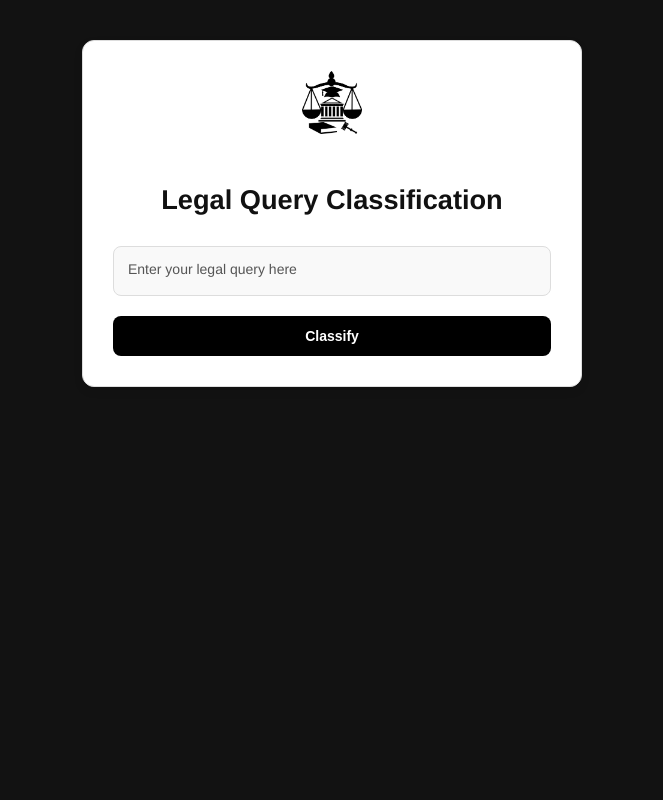
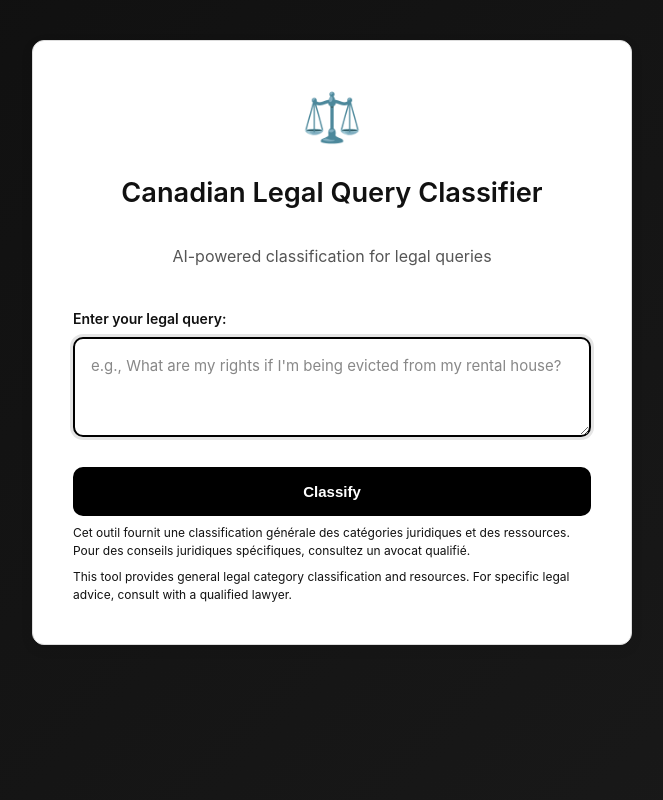
Before and after one commit to elmlijiO-O/LegalBot, a Flask app: page / in a window 1280 px wide. Shown: the whole page, without its empty margins (308-971 px from the left). Run offline with Flask 3, Linux system fonts and the light colour scheme; parts of the project's set-up code (start-up, migrations or seed data) failed here and were passed over.

Commit message:
added resources , and improved ui

```diff
--- a/app.py
+++ b/app.py
@@ -7,6 +7,168 @@ from datetime import datetime
 
 app = Flask(__name__)
 LOG_FILE = 'query_log.csv'
+
+#add your dictionary here
+CATEGORY_TRANSLATIONS = {
+    "Droit de la famille": "Family Law",
+    "Droit immobilier": "Housing Law",
+    "Droit financier": "Financial Law",
+    "Droit pénal": "Justice and Criminal Law",
+    "Droit des étrangers": "Immigration Law",
+    "Droit de la protection sociale": "Social Protection Law",
+    "Droit du travail": "Employment Law"
+}
+fr_LEGAL_RESOURCES = {
+    "Droit de la famille": {
+        "title": "Ressources en Droit de la Famille",
+        "links": [
+            {"name": "Loi sur le divorce / Divorce Act", "url": "https://laws-lois.justice.gc.ca/fra/lois/d-3.4/"},
+            {"name": "Droit de la famille Ontario / Family Law Ontario", "url": "https://www.ontario.ca/fr/page/droit-de-la-famille"},
+            {"name": "Justice Canada - Droit de la famille", "url": "https://www.justice.gc.ca/fra/df-fl/"},
+            {"name": "Aide juridique Ontario - Droit de la famille", "url": "https://www.legalaid.on.ca/fr/services/droit-de-la-famille/"},
+            {"name": "Tribunal de la famille", "url": "https://www.ontariocourts.ca/ocj/fr/"}
+        ]
+    },
+    "Droit immobilier": {
+        "title": "Ressources en Droit immobilier",
+        "links": [
+            {"name": "Loi sur la location résidentielle / Residential Tenancies Act", "url": "https://www.ontario.ca/fr/lois/loi/06r17"},
+            {"name": "Commission du logement locatif / Landlord and Tenant Board", "url": "https://tribunalsontario.ca/ltb/"},
+            {"name": "Droits des locataires Ontario", "url": "https://www.ontario.ca/fr/page/droits-des-locataires"},
+            {"name": "FRAPRU - Défense des droits en logement", "url": "https://www.frapru.qc.ca/"},
+            {"name": "Régie du logement Québec", "url": "https://www.tal.gouv.qc.ca/fr"}
+        ]
+    },
+    "Droit financier": {
+        "title": "Ressources en Droit financier",
+        "links": [
+            {"name": "Loi sur la protection du consommateur", "url": "https://www.ontario.ca/fr/lois/loi/02c30"},
+            {"name": "Bureau du surintendant des institutions financières", "url": "https://www.osfi-bsif.gc.ca/fra/"},
+            {"name": "Agence de la consommation en matière financière", "url": "https://www.canada.ca/fr/agence-consommation-matiere-financiere.html"},
+            {"name": "Loi sur la faillite et l'insolvabilité", "url": "https://laws-lois.justice.gc.ca/fra/lois/b-3/"},
+            {"name": "Commission des services financiers de l'Ontario", "url": "https://www.fsco.gov.on.ca/fr/"}
+        ]
+    },
+    "Droit pénal": {
+        "title": "Ressources en Droit pénal",
+        "links": [
+            {"name": "Code criminel du Canada", "url": "https://laws-lois.justice.gc.ca/fra/lois/c-46/"},
+            {"name": "Charte canadienne des droits et libertés", "url": "https://laws-lois.justice.gc.ca/fra/const/page-12.html"},
+            {"name": "Cour suprême du Canada", "url": "https://www.scc-csc.ca/home-accueil-fra.aspx"},
+            {"name": "Aide juridique Ontario - Droit criminel", "url": "https://www.legalaid.on.ca/fr/services/droit-criminel/"},
+            {"name": "Tribunaux de l'Ontario", "url": "https://www.ontariocourts.ca/ocj/fr/"},
+            {"name": "Association du Barreau canadien", "url": "https://www.cba.org/"}
+        ]
+    },
+    "Droit des étrangers": {
+        "title": "Ressources en Droit des étrangers ",
+        "links": [
+            {"name": "Loi sur l'immigration et la protection des réfugiés", "url": "https://laws-lois.justice.gc.ca/fra/lois/i-2.5/"},
+            {"name": "Immigration, Réfugiés et Citoyenneté Canada", "url": "https://www.canada.ca/fr/immigration-refugies-citoyennete.html"},
+            {"name": "Commission de l'immigration et du statut de réfugié", "url": "https://irb-cisr.gc.ca/fr/"},
+            {"name": "Aide juridique Ontario - Immigration", "url": "https://www.legalaid.on.ca/fr/services/droit-immigration-refugies/"},
+            {"name": "Table de concertation des organismes au service des personnes réfugiées et immigrantes", "url": "https://tcri.qc.ca/"}
+        ]
+    },
+    "Droit de la protection sociale": {
+        "title": "Ressources en Droit de la protection sociale",
+        "links": [
+            {"name": "Loi canadienne sur la santé", "url": "https://laws-lois.justice.gc.ca/fra/lois/c-6/"},
+            {"name": "Régime de pensions du Canada", "url": "https://www.canada.ca/fr/services/prestations/pensionspubliques/rpc.html"},
+            {"name": "Assurance-emploi", "url": "https://www.canada.ca/fr/services/prestations/ae.html"},
+            {"name": "Programme Ontario au travail", "url": "https://www.ontario.ca/fr/page/aide-sociale-ontario-au-travail"},
+            {"name": "Sécurité de la vieillesse", "url": "https://www.canada.ca/fr/services/prestations/pensionspubliques/rpc/securite-vieillesse.html"},
+            {"name": "Prestations pour enfants", "url": "https://www.canada.ca/fr/agence-revenu/services/prestations-enfants-familles.html"}
+        ]
+    },
+    "Droit du travail": {
+        "title": "Ressources en Droit du Travail",
+        "links": [
+            {"name": "Code canadien du travail", "url": "https://laws-lois.justice.gc.ca/fra/lois/l-2/"},
+            {"name": "Loi sur les normes d'emploi (Ontario)", "url": "https://www.ontario.ca/fr/lois/loi/00e41"},
+            {"name": "Ministère du Travail - Normes d'emploi", "url": "https://www.ontario.ca/fr/page/normes-demploi"},
+            {"name": "Code des droits de la personne", "url": "https://www.ohrc.on.ca/fr/le-code-des-droits-de-la-personne-de-lontario"},
+            {"name": "Commission des relations de travail Ontario", "url": "https://www.olrb.gov.on.ca/"},
+            {"name": "Santé et sécurité au travail", "url": "https://www.ontario.ca/fr/page/sante-et-securite-au-travail"}
+        ]
+    }
+}
+
+en_LEGAL_RESOURCES = {
+    "Droit de la famille": {
+        "title": "Family Law Resources",
+        "links": [
+            {"name": "Divorce Act", "url": "https://laws-lois.justice.gc.ca/fra/lois/d-3.4/"},
+            {"name": "Family Law Ontario", "url": "https://www.ontario.ca/fr/page/droit-de-la-famille"},
+            {"name": "Justice Canada - Family Law", "url": "https://www.justice.gc.ca/fra/df-fl/"},
+            {"name": "Legal Aid Ontario - Family Law", "url": "https://www.legalaid.on.ca/fr/services/droit-de-la-famille/"},
+            {"name": "Family Court", "url": "https://www.ontariocourts.ca/ocj/fr/"}
+        ]
+    },
+    "Droit immobilier": {
+        "title": "Housing Law Resources",
+        "links": [
+            {"name": "Residential Tenancies Act", "url": "https://www.ontario.ca/fr/lois/loi/06r17"},
+            {"name": "Landlord and Tenant Board", "url": "https://tribunalsontario.ca/ltb/"},
+            {"name": "Ontario Tenants' Rights", "url": "https://www.ontario.ca/fr/page/droits-des-locataires"},
+            {"name": "FRAPRU - Housing Rights Advocacy", "url": "https://www.frapru.qc.ca/"},
+            {"name": "Québec Rental Board", "url": "https://www.tal.gouv.qc.ca/fr"}
+        ]
+    },
+    "Droit financier": {
+        "title": "Financial and Legal Resources",
+        "links": [
+            {"name": "Consumer Protection Act", "url": "https://www.ontario.ca/fr/lois/loi/02c30"},
+            {"name": "Office of the Superintendent of Financial Institutions", "url": "https://www.osfi-bsif.gc.ca/fra/"},
+            {"name": "Financial Consumer Agency of Canada", "url": "https://www.canada.ca/fr/agence-consommation-matiere-financiere.html"},
+            {"name": "Bankruptcy and Insolvency Act", "url": "https://laws-lois.justice.gc.ca/fra/lois/b-3/"},
+            {"name": "Ontario Financial Services Commission", "url": "https://www.fsco.gov.on.ca/fr/"}
+        ]
+    },
+    "Droit pénal": {
+        "title": "Justice System Resources",
+        "links": [
+            {"name": "Canadian Criminal Code", "url": "https://laws-lois.justice.gc.ca/fra/lois/c-46/"},
+            {"name": "Canadian Charter of Rights and Freedoms", "url": "https://laws-lois.justice.gc.ca/fra/const/page-12.html"},
+            {"name": "Supreme Court of Canada", "url": "https://www.scc-csc.ca/home-accueil-fra.aspx"},
+            {"name": "Legal Aid Ontario - Criminal Law", "url": "https://www.legalaid.on.ca/fr/services/droit-criminel/"},
+            {"name": "Ontario Courts", "url": "https://www.ontariocourts.ca/ocj/fr/"},
+            {"name": "Canadian Bar Association", "url": "https://www.cba.org/"}
+        ]
+    },
+    "Droit des étrangers": {
+        "title": "Immigration Resources",
+        "links": [
+            {"name": "Immigration and Refugee Protection Act", "url": "https://laws-lois.justice.gc.ca/fra/lois/i-2.5/"},
+            {"name": "Immigration, Refugees and Citizenship Canada", "url": "https://www.canada.ca/fr/immigration-refugies-citoyennete.html"},
+            {"name": "Immigration and Refugee Board of Canada", "url": "https://irb-cisr.gc.ca/fr/"},
+            {"name": "Legal Aid Ontario - Immigration", "url": "https://www.legalaid.on.ca/fr/services/droit-immigration-refugies/"},
+            {"name": "Table of Refugee and Immigrant Service Organizations", "url": "https://tcri.qc.ca/"}
+        ]
+    },
+    "Droit de la protection sociale": {
+        "title": "Social Protection Resources",
+        "links": [
+            {"name": "Canada Health Act", "url": "https://laws-lois.justice.gc.ca/fra/lois/c-6/"},
+            {"name": "Canada Pension Plan", "url": "https://www.canada.ca/fr/services/prestations/pensionspubliques/rpc.html"},
+            {"name": "Employment Insurance", "url": "https://www.canada.ca/fr/services/prestations/ae.html"},
+            {"name": "Ontario Works Program", "url": "https://www.ontario.ca/fr/page/aide-sociale-ontario-au-travail"},
+            {"name": "Old Age Security", "url": "https://www.canada.ca/fr/services/prestations/pensionspubliques/rpc/securite-vieillesse.html"},
+            {"name": "Child Benefits", "url": "https://www.canada.ca/fr/agence-revenu/services/prestations-enfants-familles.html"}
+        ]
+    },
+    "Droit du travail": {
+        "title": "Employment Law Resources",
+        "links": [
+            {"name": "Canada Labour Code", "url": "https://laws-lois.justice.gc.ca/fra/lois/l-2/"},
+            {"name": "Employment Standards Act (Ontario)", "url": "https://www.ontario.ca/fr/lois/loi/00e41"},
+            {"name": "Ministry of Labour - Employment Standards", "url": "https://www.ontario.ca/fr/page/normes-demploi"},
+            {"name": "Human Rights Code", "url": "https://www.ohrc.on.ca/fr/le-code-des-droits-de-la-personne-de-lontario"},
+            {"name": "Ontario Labour Relations Board", "url": "https://www.olrb.gov.on.ca/"},
+            {"name": "Occupational Health and Safety", "url": "https://www.ontario.ca/fr/page/sante-et-securite-au-travail"}
+        ]
+    }
+}
 if not os.path.exists(LOG_FILE):
     with open(LOG_FILE, mode='w', newline='', encoding='utf-8') as file:
         writer = csv.writer(file)
@@ -29,17 +191,33 @@ def classify():
     except Exception as e:
         return render_template('index.html', result={'error': f'Error: {str(e)}'})
 
-
+    #log the query
     with open(LOG_FILE, mode='a', newline='', encoding='utf-8') as file:
         writer = csv.writer(file)
         writer.writerow([datetime.now().strftime("%Y-%m-%d %H:%M:%S"), text, result['prediction'], result['confidence'], result['language']])
+    # Get relevant legal resources using French category name
+    french_category = result['prediction']
+    english_translation = CATEGORY_TRANSLATIONS.get(french_category, french_category)
+
+    # Determine display category and resources based on query language
+    if result['language'] == 'en':
+        display_category = english_translation
+        display_resources = en_LEGAL_RESOURCES.get(french_category, {})
+    else:
+        display_category = french_category
+        display_resources = fr_LEGAL_RESOURCES.get(french_category, {})
+
+
+
+
 
     # Pass result to template to display
     return render_template('index.html', result={
         'query': text,
-        'category': result['prediction'],
+        'category': display_category,
         'confidence': result['confidence'],
-        'language': result['language']
+        'language': result['language'],
+        'resources': display_resources
     })
 
 if __name__ == '__main__':
--- a/static/style.css
+++ b/static/style.css
@@ -2,19 +2,24 @@
    BASE COLORS
 ========================== */
 :root {
-    --bg-color: #121212;          /* dark background */
-    --card-bg: #ffffff;           /* white card */
-    --text-primary: #111111;      /* dark text */
-    --text-secondary: #555555;    /* grey text */
-    --border-color: #dddddd;      /* subtle borders */
-    --accent-color: #000000;      /* black accent */
-    --accent-hover: #333333;      /* hover accent */
-    --success-color: #111111;     /* left border for result */
-    --shadow: 0 4px 8px rgba(0,0,0,0.1);
+    --bg-color: #121212;
+    --card-bg: #ffffff;
+    --text-primary: #111111;
+    --text-secondary: #555555;
+    --text-muted: #888888;
+    --border-color: #dddddd;
+    --accent-color: #000000;
+    --accent-hover: #333333;
+    --success-color: #111111;
+    --error-color: #d32f2f;
+    --shadow: 0 4px 12px rgba(0,0,0,0.1);
+    --shadow-hover: 0 6px 16px rgba(0,0,0,0.15);
+    --border-radius: 12px;
+    --transition: all 0.3s ease;
 }
 
 /* ==========================
-   RESET
+   RESET and base
 ========================== */
 * {
     box-sizing: border-box;
@@ -23,14 +28,15 @@
 }
 
 body {
-    font-family: 'Helvetica Neue', Arial, sans-serif;
-    background-color: var(--bg-color);
+    font-family: -apple-system, BlinkMacSystemFont, 'Segoe UI', 'Helvetica Neue', Arial, sans-serif;
+    background: linear-gradient(135deg, #0f0f0f 0%, #1a1a1a 100%);
     color: var(--text-primary);
     display: flex;
     justify-content: center;
     align-items: flex-start;
     padding: 40px 20px;
     min-height: 100vh;
+    line-height: 1.5;
 
 }
 
@@ -39,12 +45,16 @@ body {
 ========================== */
 .container {
     width: 100%;
-    max-width: 500px;
+    max-width: 600px;
     background: var(--card-bg);
-    border-radius: 12px;
+    border-radius: var(--border-radius);
     box-shadow: var(--shadow);
     border: 1px solid var(--border-color);
-    padding: 30px;
+    padding: 40px;
+    transition: var(--transition);
+}
+.container:hover {
+    box-shadow: var(--shadow-hover);
 }
 
 /* ==========================
@@ -57,78 +67,227 @@ h1 {
     font-weight: 600;
     color: var(--text-primary);
 }
+.header {
+    text-align: center;
+    margin-bottom: 40px;
+}
 
+.header-icon {
+    font-size: 3rem;
+    margin-bottom: 20px;
+    display: block;
+}
+.subtitle {
+    font-size: 1rem;
+    color: var(--text-secondary);
+    font-weight: 400;
+}
 /* ==========================
    TEXTAREA
 ========================== */
+.form-group {
+    margin-bottom: 24px;
+}
+
+label {
+    display: block;
+    margin-bottom: 8px;
+    font-weight: 600;
+    color: var(--text-primary);
+    font-size: 14px;
+}
+
 textarea {
     width: 100%;
-    height: 50px;
-    padding: 14px;
-    font-size: 14px;
+    min-height: 100px;
+    padding: 16px;
+    font-size: 15px;
     font-family: inherit;
-    border-radius: 8px;
-    border: 1px solid var(--border-color);
+    border-radius: 10px;
+    border: 2px solid var(--border-color);
     outline: none;
-    resize: none;
-    background: #f9f9f9;
+    resize: vertical;
+    background: #fafafa;
     color: var(--text-primary);
-    transition: border 0.2s ease;
+    transition: var(--transition);
+    line-height: 1.5;
 }
 
 textarea:focus {
     border-color: var(--accent-color);
+    box-shadow: 0 0 0 3px rgba(0,0,0,0.1);
+    background: #ffffff;
 }
 
 textarea::placeholder {
-    color: var(--text-secondary);
+    color: var(--text-muted);
 }
 
 /* ==========================
    BUTTON
 ========================== */
-button {
+.btn {
     width: 100%;
-    padding: 12px;
-    margin-top: 16px;
-    border-radius: 8px;
+    padding: 16px 24px;
+    border-radius: 10px;
     border: none;
-    background-color: var(--accent-color);
+    background: var(--accent-color);
     color: var(--card-bg);
-    font-size: 14px;
+    font-size: 15px;
     font-weight: 600;
     cursor: pointer;
-    transition: background 0.2s ease;
+    transition: var(--transition);
+    position: relative;
+    overflow: hidden;
+}
+.btn:hover {
+    background: var(--accent-hover);
+    transform: translateY(-2px);
+    box-shadow: var(--shadow);
 }
 
-button:hover {
-    background-color: var(--accent-hover);
+.btn:active {
+    transform: translateY(0);
 }
 
-button:active {
-    transform: translateY(1px);
-}
 
 /* ==========================
    RESULT BOX
 ========================== */
 .result-box {
-    margin-top: 20px;
-    padding: 18px;
+    margin-top: 32px;
+    padding: 24px;
     background: var(--card-bg);
     border-left: 4px solid var(--success-color);
-    border-radius: 8px;
+    border-radius: var(--border-radius);
     box-shadow: var(--shadow);
+    border: 1px solid var(--border-color);
+    animation: slideIn 0.3s ease;
 }
 
-.result-box p {
-    margin: 8px 0;
-    font-size: 14px;
-    color: var(--text-primary);
+@keyframes slideIn {
+    from { opacity: 0; transform: translateY(20px); }
+    to { opacity: 1; transform: translateY(0); }
 }
 
-.result-box strong {
+.result-header {
+    margin-bottom: 20px;
+    padding-bottom: 16px;
+    border-bottom: 1px solid var(--border-color);
+}
+
+.result-query {
+    font-size: 16px;
+    color: var(--text-secondary);
+    font-style: italic;
+    margin-bottom: 16px;
+    padding: 12px;
+    background: #f8f8f8;
+    border-radius: 8px;
+    border-left: 3px solid var(--accent-color);
+}
+
+.result-details {
+    display: flex;
+    justify-content: center;
+    gap: 16px;
+    margin-bottom: 24px;
+}
+
+.result-item {
+    text-align: center;
+    padding: 12px;
+    background: #f9f9f9;
+    border-radius: 8px;
+}
+
+.result-item .label {
+    font-size: 12px;
+    color: var(--text-muted);
+    text-transform: uppercase;
+    font-weight: 600;
+    letter-spacing: 0.5px;
+    margin-bottom: 4px;
+}
+
+.result-item .value {
+    font-size: 16px;
+    color: var(--text-primary);
+    font-weight: 600;
+}
+
+.confidence-high { color: #2e7d32; }
+.confidence-medium { color: #f57c00; }
+.confidence-low { color: #d32f2f; }
+
+/* ==========================
+   for resources
+========================== */
+.resources-section {
+    margin-top: 24px;
+}
+
+.resources-title {
+    font-size: 18px;
+    font-weight: 600;
+    color: var(--text-primary);
+    margin-bottom: 16px;
+    display: flex;
+    align-items: center;
+    gap: 8px;
+}
+
+.resources-title::before {
+    content: "⚖️";
+    font-size: 20px;
+}
+
+.resources-list {
+    list-style: none;
+}
+
+.resource-item {
+    margin-bottom: 12px;
+    padding: 12px 16px;
+    background: #f8f8f8;
+    border-radius: 8px;
+    transition: var(--transition);
+}
+
+.resource-item:hover {
+    background: #f0f0f0;
+    transform: translateX(4px);
+}
+
+.resource-link {
+    color: var(--text-primary);
+    text-decoration: none;
+    font-weight: 500;
+    display: flex;
+    align-items: center;
+    gap: 8px;
+    transition: var(--transition);
+}
+
+.resource-link::before {
+    content: "🔗";
+    font-size: 14px;
+}
+
+.resource-link:hover {
     color: var(--accent-color);
+}
+
+/* ==========================
+   error state and footer result.de
+========================== */
+.error-box {
+    margin-top: 24px;
+    padding: 20px;
+    background: #fef9f9;
+    border-left: 4px solid var(--error-color);
+    border-radius: var(--border-radius);
+    color: var(--error-color);
 }
 
 /* ==========================
@@ -136,20 +295,18 @@ button:active {
 ========================== */
 @media (max-width: 600px) {
     .container {
-        padding: 20px;
+        padding: 24px;
+        margin: 20px 10px;
     }
 
     h1 {
-        font-size: 1.4rem;
+        font-size: 1.5rem;
     }
 
-    textarea {
-        height: 80px;
+    .result-details {
+        grid-template-columns: 1fr;
     }
-}
-.header-img {
-    display: block;
-    margin: 0 auto 50px auto;
-    width: 60px;
-    height: auto;
-}
+
+    .resource-item:hover {
+        transform: none;
+    }}
--- a/templates/index.html
+++ b/templates/index.html
@@ -8,30 +8,94 @@
 </head>
 <body>
     <div class="container">
-        <img src="{{ url_for('static', filename='image.jpg') }}" alt="Legal Illustration" class="header-img">
-        <h1>Legal Query Classification</h1>
-        <form method="POST" action="/classify" id="classifyForm">
-            <textarea name="text" placeholder="Enter your legal query here" required></textarea>
-            <button type="submit">Classify</button>
+        <div class="header">
+            <span class="header-icon">⚖️</span>
+            <h1>Canadian Legal Query Classifier</h1>
+            <p class="subtitle">AI-powered classification for legal queries</p>
+        </div>
+
+        <form method="POST" id="query-form" action="/classify">
+            <div class="form-group">
+                <label for="text">Enter your legal query:</label>
+                <textarea
+                    name="text"
+                    id="text"
+                    placeholder="e.g., What are my rights if I'm being evicted from my rental house?"
+                    required>{{ result.query if result and result.query else ''}}</textarea>
+            </div>
+            <button type="submit" class="btn">Classify</button>
         </form>
-        <script>
-            const textarea = document.querySelector("textarea");
-            const form = document.getElementById("classifyForm");
-            textarea.addEventListener("keydown", function(event){
-                if (event.key === "Enter" && !event.shiftkey) {
-                    event.preventDefault();
-                    form.submit();
-                }
-            })
-        </script>
+
+
         {% if result %}
-        <div class="result-box">
-            <p><strong>Query:</strong> "{{result.query}}"</p>
-            <p><strong>Predicted Category:</strong> {{ result.category }}</p>
-            <p><strong>Language Detected:</strong> {{ result.language }}</p>
-            <p><strong>Confidence:</strong> {{ result.confidence }}%</p>
+            {% if result.error %}
+                <div class="error-box">
+                    <strong>Error:</strong> {{ result.error }}
+                </div>
+            {% else %}
+                <div class="result-box">
+                    <div class="result-header">
+                        <div class="result-query">
+                            "{{ result.query }}"
+                        </div>
+                    </div>
+
+                    <div class="result-details">
+                        <div class="result-item">
+                            <div class="label">Category</div>
+                            <div class="value">{{ result.category }}</div>
+                        </div>
+
+                        <div class="result-item">
+                            <div class="label">Language</div>
+                            <div class="value">{{ result.language|upper }}</div>
+                        </div>
+                    </div>
+
+                    {% if result.resources and result.resources.links %}
+                        <div class="resources-section">
+                            <h3 class="resources-title">{{ result.resources.title }}</h3>
+                            <ul class="resources-list">
+                                {% for link in result.resources.links %}
+                                    <li class="resource-item">
+                                        <a href="{{ link.url }}" target="_blank" class="resource-link">
+                                            {{ link.name }}
+                                        </a>
+                                    </li>
+                                {% endfor %}
+                            </ul>
+                        </div>
+                    {% endif %}
+                </div>
+            {% endif %}
+        {% endif %}
+
+        <div class="footer">
+            <p style="margin-top: 8px; font-size: 12px;">Cet outil fournit une classification générale des catégories juridiques et des ressources. Pour des conseils juridiques spécifiques, consultez un avocat qualifié.</p>
+            <p style="margin-top: 8px; font-size: 12px;">This tool provides general legal category classification and resources. For specific legal advice, consult with a qualified lawyer.</p>
         </div>
-        {% endif %}
+
     </div>
+    <script>
+            const textarea = document.getElementById('text');
+            textarea.addEventListener('input', function() {
+            this.style.height = 'auto';
+            this.style.height = this.scrollHeight + 'px';
+        });
+
+        // Focus textarea on page load
+            window.addEventListener('load', function() {
+                textarea.focus();
+            });
+    </script>
+    <script>
+    document.getElementById("text").addEventListener("keydown", function(event) {
+        if (event.key === "Enter" && !event.shiftKey) {
+            event.preventDefault(); // Stop new line
+            document.getElementById("query-form").submit(); // Submit the form
+        }
+    });
+    </script>
+
 </body>
 </html>
```
